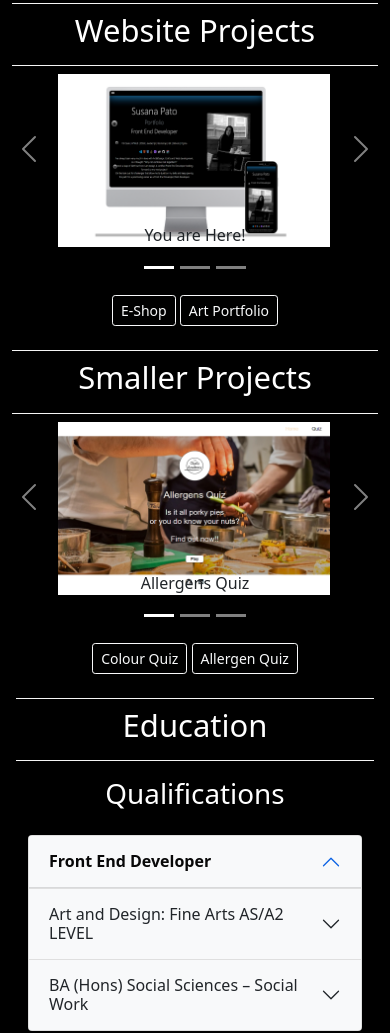
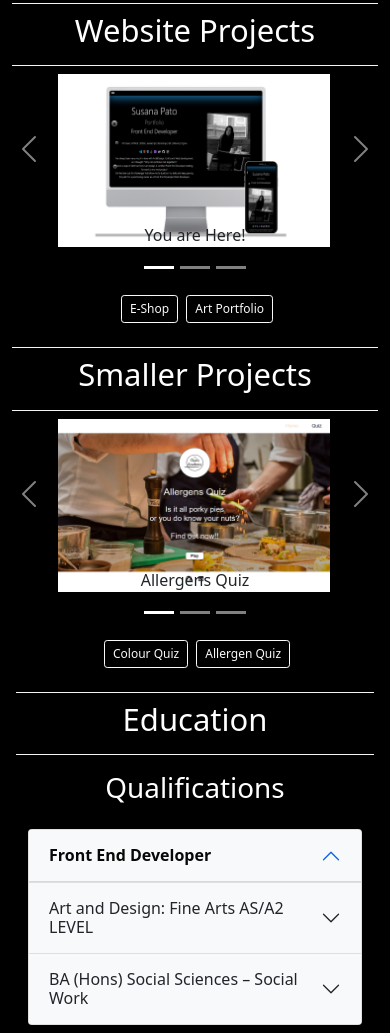
Before and after one commit to Susafp/f.e.d-portfolio, a website: page index.html in a window 390 px wide. Shown: the part 1100-2133 px from the top of the page. Drawn offline with nearby package versions, Linux system fonts and the light colour scheme.

Commit message:
added mx to link button

```diff
--- a/css/styles.css
+++ b/css/styles.css
@@ -228,6 +228,12 @@ footer{
     }
 }
 
+@media only screen and (max-width: 768px) {
+    .btn{
+        font-size: 12px;
+    }
+}
+
 
 @supports(text-rendering: auto){
     .fa,
--- a/index.html
+++ b/index.html
@@ -227,7 +227,7 @@
 
         <!-- LINKS - FOR SMALLER SCREENS < 769px -->
         <section class="projectLinks container-fluid text-center mb-4">
-                <a href="https://susafp.github.io/e-commerce-sneakers-company/" class="btn btn-sm btn-outline-light" target="_blank" rel="noopener">E-Shop</a>
+                <a href="https://susafp.github.io/e-commerce-sneakers-company/" class="btn btn-sm btn-outline-light mx-1" target="_blank" rel="noopener">E-Shop</a>
                 <a href="https://susafp.github.io/Portfolio-Milestone-One/" class="btn btn-sm btn-outline-light" target="_blank" rel="noopener">Art Portfolio</a>
         </section>
 
@@ -268,7 +268,7 @@
 
         <!-- LINKS - FOR SMALLER SCREENS < 769px -->
         <section class="projectLinks container-fluid text-center">
-            <a href="https://susafp.github.io/Colour-Theory-Quiz/" class="btn btn-sm btn-outline-light" target="_blank" rel="noopener">Colour Quiz</a>
+            <a href="https://susafp.github.io/Colour-Theory-Quiz/" class="btn btn-sm btn-outline-light mx-1" target="_blank" rel="noopener">Colour Quiz</a>
             <a href=" https://susafp.github.io/Allergens-Quiz-Milestone-two/" class="btn btn-sm btn-outline-light" target="_blank" rel="noopener">Allergen Quiz</a>
         </section>
 
```
